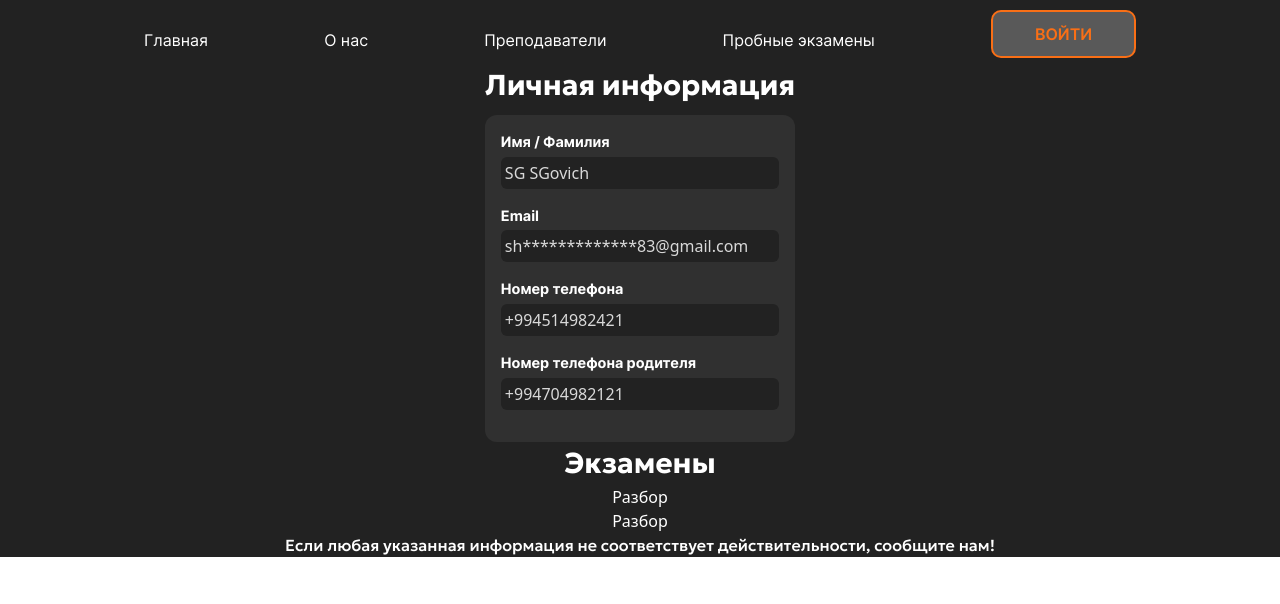
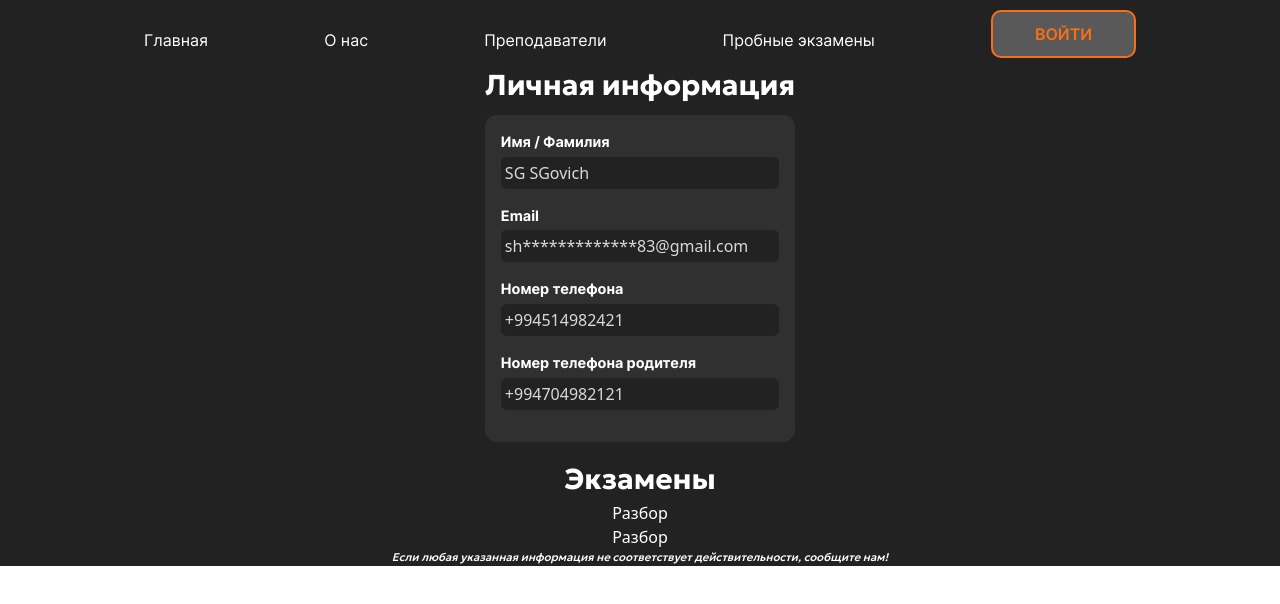
Before and after one commit to ShamkhalG/Examinds, a Vue app: page /profile in a window 1280 px wide. Shown: the top 604 px of the page. Built offline with nearby package versions, Linux system fonts and the light colour scheme.

Commit message:
feat: Added NotFound page.

```diff
--- a/src/App.vue
+++ b/src/App.vue
@@ -1,6 +1,11 @@
 <template>
-  <Navigation />
-  <RouterView />
+  <div class="min-h-[100dvh] grid grid-rows-[auto,1fr]">
+    <Navigation />
+    <main class="min-h-0">
+      <RouterView />
+    </main>
+  </div>
+
 </template>
 
 <script>
@@ -13,10 +18,3 @@ export default {
   }
 }
 </script>
-
-<style>
-html, body, #app {
-  height: 100%;
-  margin: 0;
-}
-</style>
--- a/src/components/LoginView.vue
+++ b/src/components/LoginView.vue
@@ -1,6 +1,6 @@
 <template>
   <div class="bg-login_bg bg-cover lg:bg-center flex flex-col flex-grow relative
-    items-center lg:items-end lg:pr-[24rem] px-8 py-4 h-[calc(100vh-64px)]"
+    items-center lg:items-end lg:pr-[24rem] px-8 py-4 h-full"
   >
     <img v-if="screenWidth > 1024" src="@/assets/images/login/login_bulb.png"
       class="absolute w-[600px] left-[12rem]" />
--- /dev/null
+++ b/src/components/NotFoundView.vue
@@ -0,0 +1,16 @@
+<template>
+  <div class="bg-[#222222] h-full flex flex-col lg:flex-row lg:justify-center items-center">
+    <img src="@/assets/images/login/login_bulb.png"
+      class="w-[300px] lg:w-[600px] lg:ml-[-12rem] mb-[-2rem]" />
+    <div class="flex flex-col items-center">
+      <p class="text-white text-[2.8rem] lg:text-[4rem] font-geologicaBold">Ошибка 404</p>
+      <p class="text-white text-[1.4rem] lg:text-[2rem] font-geologicaMedium">Страница не найдена</p>\
+    </div>
+  </div>
+</template>
+
+<script>
+export default {
+  name: 'NotFoundView'
+}
+</script>
--- a/src/components/ProfileView.vue
+++ b/src/components/ProfileView.vue
@@ -3,7 +3,7 @@
   <div class="flex flex-col justify-center items-center bg-[#222222]">
     <!-- Profile -->
      <!-- TODO Desktop version of Profile section -->
-    <div class="">
+    <div class="mb-4">
       <h3 class="text-white font-geologicaBold text-[1.8rem] mb-2">Личная информация</h3>
       <div class="flex flex-col bg-[#303030] rounded-xl p-4">
         <!-- Name and Surname -->
@@ -25,14 +25,12 @@
       <h3 class="text-white font-geologicaBold text-[1.8rem]">Экзамены</h3>
       <!-- TODO Message if no exams -->
       <div v-for="exam in mockExams" :key="exam.index">
-        <RouterLink :to="'/exam/' + exam.link" class="text-white">
-          Разбор
-        </RouterLink>
+        <ExamItem :examProps="exam" />
       </div>
     </div>
 
     <!-- Something wrong, write to us -->
-    <p class="text-white text-center font-geologicaMedium">
+    <p class="text-white text-center text-[0.7rem] italic font-geologicaMedium">
       Если любая указанная информация не соответствует действительности, сообщите нам!
     </p>
   </div>
@@ -40,11 +38,13 @@
 
 <script>
 import PersonalData from './profile/PersonalData.vue'
+import ExamItem from './profile/ExamItem.vue'
 
 export default {
   name: 'ProfileView',
   components: {
-    PersonalData
+    PersonalData,
+    ExamItem
   },
   data() {
     return {
--- a/src/components/profile/ExamItem.vue
+++ b/src/components/profile/ExamItem.vue
@@ -1,13 +1,15 @@
 <template>
   <!-- ExamItem component -->
-  <div class="flex flex-col">
-
+  <div>
+    <RouterLink :to="'/exam/' + $props.examProps.link" class="text-white">
+      Разбор
+    </RouterLink>
   </div>
 </template>
 
 <script>
 export default {
   name: 'ExamItem',
-  props: ['label', 'value'],
+  props: ['examProps'],
 }
 </script>
--- a/src/main.js
+++ b/src/main.js
@@ -3,14 +3,16 @@ import { createWebHistory, createRouter } from 'vue-router'
 
 import App from './App.vue'
 import HomeView from './components/HomeView.vue'
+import NotFoundView from './components/NotFoundView.vue'
 import LoginView from './components/LoginView.vue'
 import ProfileView from './components/ProfileView.vue'
 
-import './assets/styles/tailwind.css'
-import './assets/styles/fonts.css'
+import '@/assets/styles/tailwind.css'
+import '@/assets/styles/fonts.css'
 
 const routes = [
   { path: '/', component: HomeView },
+  { path: '/:pathMatch(.*)*', component: NotFoundView },
   { path: '/login', component: LoginView },
   { path: '/profile', component: ProfileView}
 ]
```
